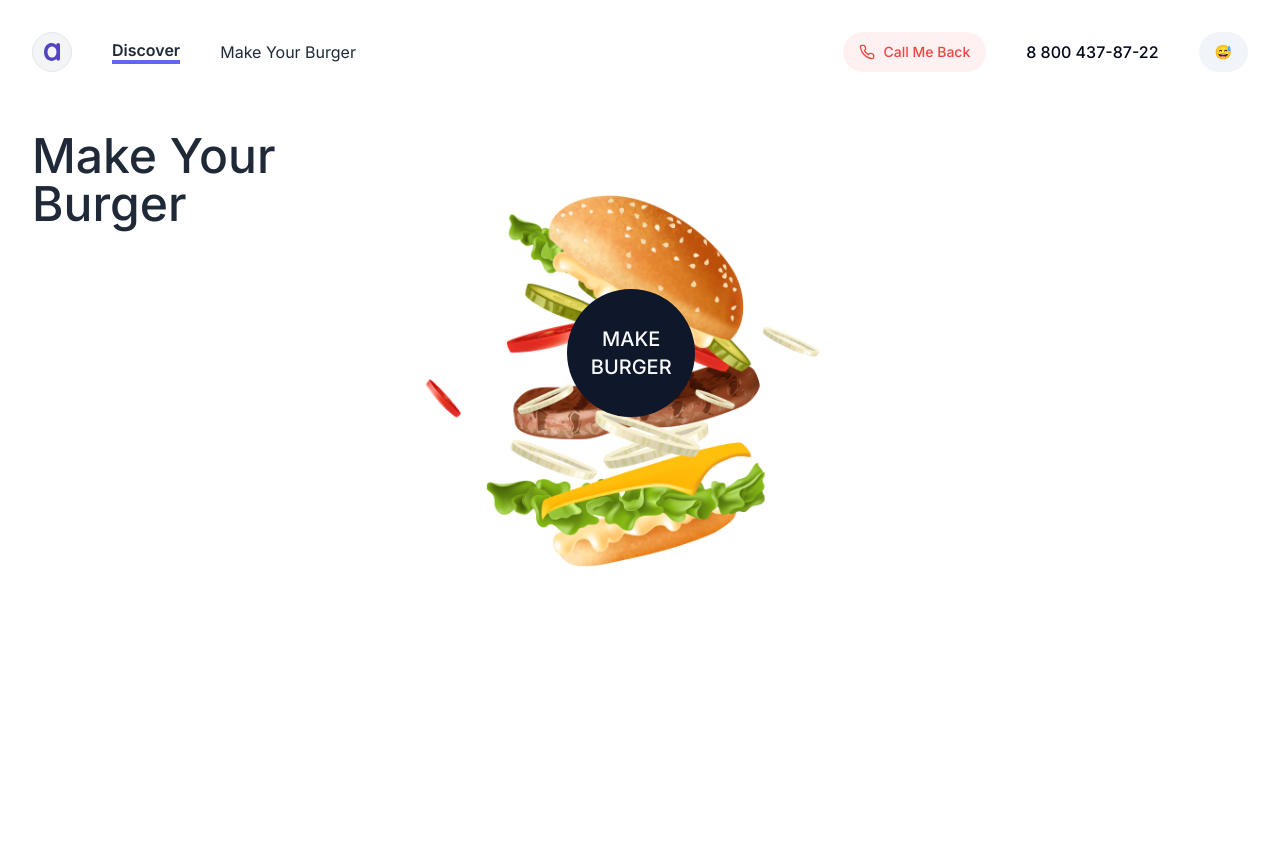
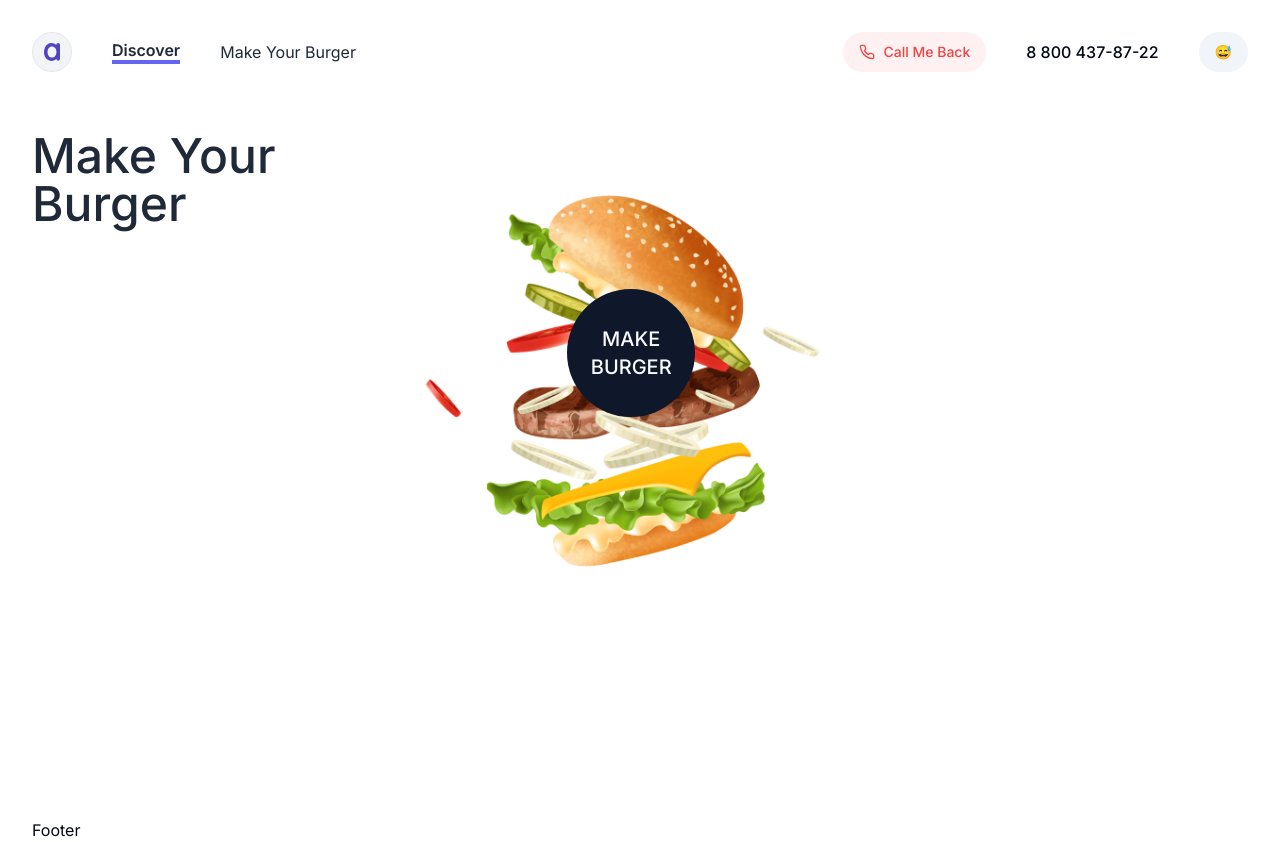
Before and after one commit to Alek30k/Make-Your-Burguer, a Next.js app: page / in a window 1280 px wide. Before the commit the page ends 818 px from the top, so only its background shows below. Built offline with nearby package versions, Linux system fonts and the light colour scheme.

Commit message:
last commit

```diff
--- a/app/layout.tsx
+++ b/app/layout.tsx
@@ -2,6 +2,7 @@ import type { Metadata } from "next";
 import { Inter } from "next/font/google";
 import "./globals.css";
 import Navbar from "@/components/navbar";
+import Footer from "@/components/ui/footer";
 
 const inter = Inter({ subsets: ["latin"] });
 
@@ -21,6 +22,7 @@ export default function RootLayout({
         <div className="container mx-auto">
           <Navbar />
           {children}
+          <Footer />
         </div>
       </body>
     </html>
--- /dev/null
+++ b/components/ui/footer.tsx
@@ -0,0 +1,5 @@
+const Footer = () => {
+  return <div>Footer</div>;
+};
+
+export default Footer;
```
